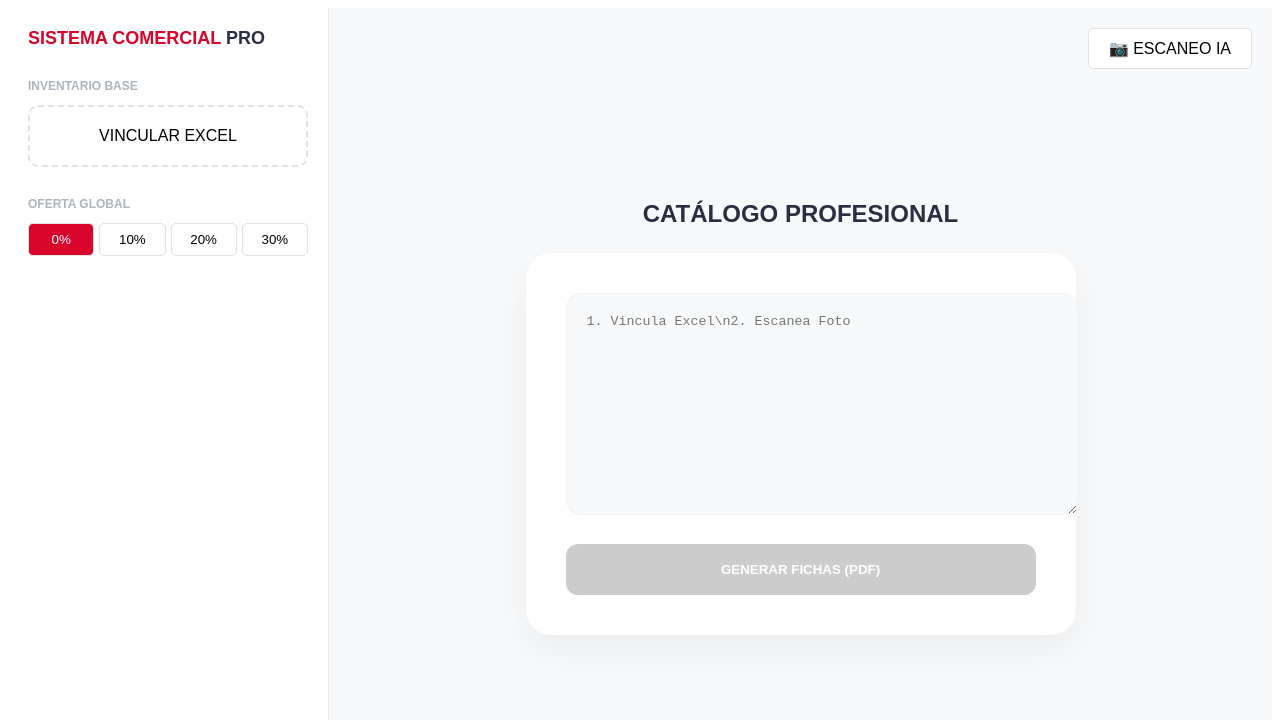
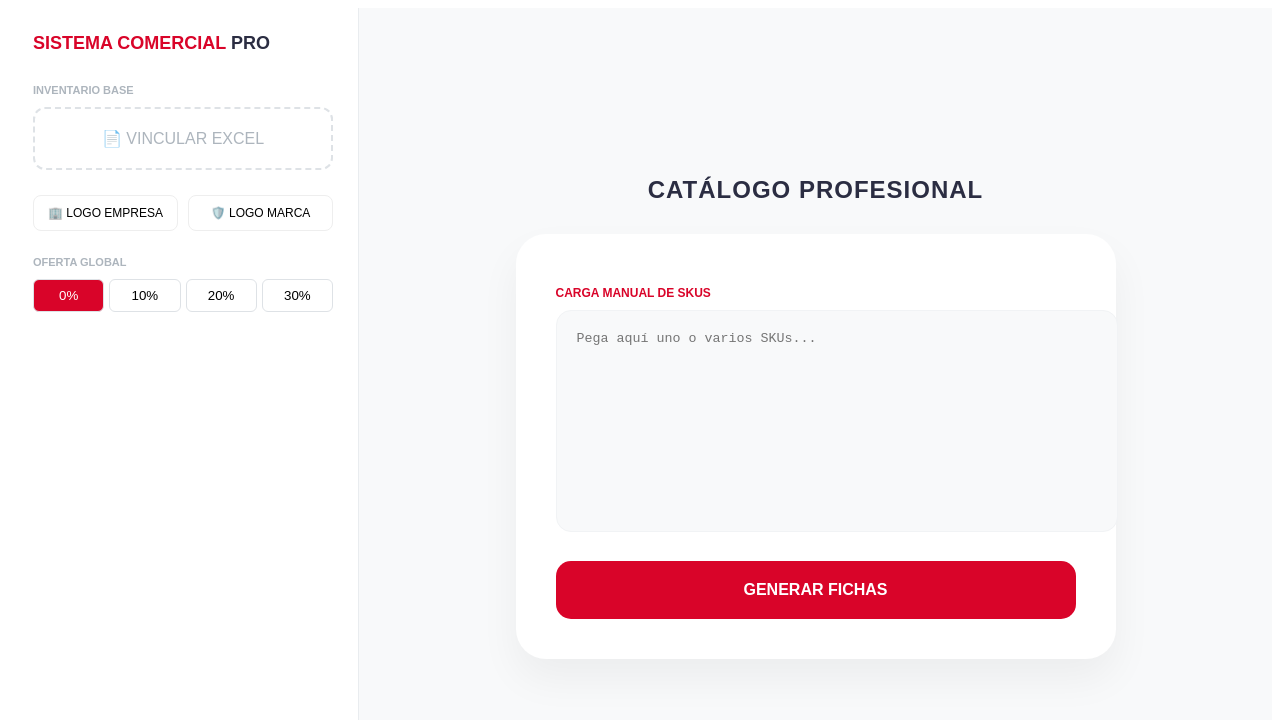
Before and after one commit to tabladamotosrepuestos-art/mi-app-estudio, a React (Vite) app in the folder mi-app-ai/: page / in a window 1280 px wide. Shown: the top 720 px of the page. Built offline with nearby package versions, Linux system fonts and the light colour scheme; no server answers; the HTML template or start-up script is replaced by a standard one.

Commit message:
Update App.tsx

```diff
--- a/mi-app-ai/src/App.tsx
+++ b/mi-app-ai/src/App.tsx
@@ -8,8 +8,10 @@ function App() {
   const [loading, setLoading] = useState(false);
   const [skus, setSkus] = useState("");
   const [dbPrecios, setDbPrecios] = useState<any[]>([]);
-  const [productosDetectados, setProductosDetectados] = useState<any[]>([]);
+  const [logoEmpresa, setLogoEmpresa] = useState<string | null>(null);
+  const [logoMarca, setLogoMarca] = useState<string | null>(null);
 
+  // 1. Vincular Excel de Inventario
   const handleExcelUpload = (e: React.ChangeEvent<HTMLInputElement>) => {
     const file = e.target.files?.[0];
     if (!file) return;
@@ -17,102 +19,104 @@ function App() {
     reader.onload = (evt) => {
       const bstr = evt.target?.result;
       const wb = XLSX.read(bstr, { type: 'binary' });
-      const ws = wb.Sheets[wb.SheetNames[0]];
-      const data = XLSX.utils.sheet_to_json(ws);
+      const data = XLSX.utils.sheet_to_json(wb.Sheets[wb.SheetNames[0]]);
       setDbPrecios(data);
-      alert(`¡Excel vinculado! ${data.length} productos listos.`);
+      alert("✅ Inventario vinculado correctamente.");
     };
     reader.readAsBinaryString(file);
   };
 
-  const handleFileUpload = async (e: React.ChangeEvent<HTMLInputElement>) => {
+  // 2. Cargar Logos (Empresa/Marca)
+  const handleImageUpload = (e: React.ChangeEvent<HTMLInputElement>, tipo: 'empresa' | 'marca') => {
     const file = e.target.files?.[0];
     if (!file) return;
-    setLoading(true);
     const reader = new FileReader();
-    reader.onloadend = async () => {
-      try {
-        const data = await extractProductsFromList(reader.result as string);
-        if (data.productos) {
-          const procesados = data.productos.map((prodIA: any) => {
-            const match = dbPrecios.find((p: any) =>
-              String(p.codigo).toLowerCase() === String(prodIA.codigo).toLowerCase()
-            );
-            return {
-              codigo: prodIA.codigo,
-              descripcion: match?.descripcion || prodIA.descripcion,
-              precio: match?.precio || "Consultar"
-            };
-          });
-          setProductosDetectados(procesados);
-          setSkus(procesados.map((p: any) => `${p.codigo} - ${p.descripcion} - $${p.precio}`).join("\n"));
-        }
-      } catch (error) {
-        alert("Error en el escaneo.");
-      } finally { setLoading(false); }
+    reader.onloadend = () => {
+      if (tipo === 'empresa') setLogoEmpresa(reader.result as string);
+      else setLogoMarca(reader.result as string);
     };
     reader.readAsDataURL(file);
   };
 
-  const generarPDF = () => {
+  // 3. Generar Ficha Profesional (PDF)
+  const generarFichas = () => {
     const doc = new jsPDF();
-    doc.setFontSize(18);
-    doc.text("SISTEMA COMERCIAL PRO - COTIZACIÓN", 14, 20);
+    const listaSkus = skus.split('\n').filter(s => s.trim() !== "");
 
-    // El parámetro 'p' ahora tiene tipo 'any' para evitar el error TS7006
-    const tableRows = productosDetectados.map((p: any) => [p.codigo, p.descripcion, `$${p.precio}`]);
+    doc.setFontSize(20);
+    doc.text("FICHA TÉCNICA DE PRODUCTOS", 14, 22);
+
+    // Si hay logo de empresa, lo ponemos en la esquina
+    if (logoEmpresa) doc.addImage(logoEmpresa, 'PNG', 160, 10, 30, 30);
+
+    const filas = listaSkus.map(sku => {
+      const info = dbPrecios.find((p: any) => String(p.codigo).toLowerCase() === sku.toLowerCase());
+      return [sku, info?.descripcion || "Sin descripción", `$${info?.precio || "0"}`];
+    });
 
     (doc as any).autoTable({
-      head: [['Código', 'Descripción', 'Precio']],
-      body: tableRows,
+      head: [['SKU', 'Descripción', 'Precio']],
+      body: filas,
       startY: 40,
-      theme: 'striped',
-      headStyles: { fillColor: [217, 4, 41] }
+      theme: 'grid',
+      headStyles: { fillColor: [217, 4, 41] } // Rojo del Sistema Pro
     });
 
-    doc.save("Cotizacion_Repuestos.pdf");
+    doc.save("Fichas_Comerciales.pdf");
   };
 
   return (
     <div style={{ display: 'flex', minHeight: '100vh', backgroundColor: '#f8f9fa', fontFamily: 'sans-serif' }}>
-      <aside style={{ width: '280px', backgroundColor: 'white', borderRight: '1px solid #e9ecef', padding: '20px' }}>
+      {/* Barra Lateral Izquierda - Tus herramientas de vinculación */}
+      <aside style={{ width: '300px', backgroundColor: 'white', borderRight: '1px solid #e9ecef', padding: '25px' }}>
         <div style={{ color: '#d90429', fontWeight: 'bold', marginBottom: '30px', fontSize: '18px' }}>
           SISTEMA COMERCIAL <span style={{color: '#2b2d42'}}>PRO</span>
         </div>
-        <p style={{ fontSize: '12px', color: '#adb5bd', fontWeight: 'bold' }}>INVENTARIO BASE</p>
-        <label style={{ display: 'block', border: '2px dashed #dee2e6', borderRadius: '10px', padding: '20px', textAlign: 'center', cursor: 'pointer', marginBottom: '30px' }}>
-          <input type="file" accept=".xlsx, .xls" hidden onChange={handleExcelUpload} />
-          {dbPrecios.length > 0 ? '✅ EXCEL VINCULADO' : 'VINCULAR EXCEL'}
-        </label>
-        <p style={{ fontSize: '12px', color: '#adb5bd', fontWeight: 'bold' }}>OFERTA GLOBAL</p>
+
+        <div style={{ marginBottom: '25px' }}>
+          <p style={{ fontSize: '11px', color: '#adb5bd', fontWeight: 'bold', textTransform: 'uppercase' }}>Inventario Base</p>
+          <label style={{ display: 'block', border: '2px dashed #dee2e6', borderRadius: '12px', padding: '20px', textAlign: 'center', cursor: 'pointer', color: dbPrecios.length > 0 ? '#27ae60' : '#adb5bd' }}>
+            <input type="file" accept=".xlsx, .xls" hidden onChange={handleExcelUpload} />
+            {dbPrecios.length > 0 ? '✅ EXCEL VINCULADO' : '📄 VINCULAR EXCEL'}
+          </label>
+        </div>
+
+        <div style={{ display: 'flex', gap: '10px', marginBottom: '25px' }}>
+          <label style={{ flex: 1, border: '1px solid #eee', padding: '10px', borderRadius: '8px', textAlign: 'center', cursor: 'pointer', fontSize: '12px' }}>
+            <input type="file" hidden onChange={(e) => handleImageUpload(e, 'empresa')} />
+            {logoEmpresa ? '✅ EMPRESA' : '🏢 LOGO EMPRESA'}
+          </label>
+          <label style={{ flex: 1, border: '1px solid #eee', padding: '10px', borderRadius: '8px', textAlign: 'center', cursor: 'pointer', fontSize: '12px' }}>
+            <input type="file" hidden onChange={(e) => handleImageUpload(e, 'marca')} />
+            {logoMarca ? '✅ MARCA' : '🛡️ LOGO MARCA'}
+          </label>
+        </div>
+
+        <p style={{ fontSize: '11px', color: '#adb5bd', fontWeight: 'bold' }}>OFERTA GLOBAL</p>
         <div style={{ display: 'flex', gap: '5px' }}>
           {['0%', '10%', '20%', '30%'].map((pct: string) => (
-            <button key={pct} style={{ flex: 1, padding: '8px', border: '1px solid #dee2e6', borderRadius: '5px', backgroundColor: pct === '0%' ? '#d90429' : 'white', color: pct === '0%' ? 'white' : 'black' }}>{pct}</button>
+            <button key={pct} style={{ flex: 1, padding: '8px', border: '1px solid #dee2e6', borderRadius: '6px', backgroundColor: pct === '0%' ? '#d90429' : 'white', color: pct === '0%' ? 'white' : 'black' }}>{pct}</button>
           ))}
         </div>
       </aside>
 
-      <main style={{ flex: 1, display: 'flex', flexDirection: 'column', alignItems: 'center', justifyContent: 'center', position: 'relative' }}>
-        <label style={{ position: 'absolute', top: '20px', right: '20px', padding: '10px 20px', borderRadius: '5px', border: '1px solid #dee2e6', backgroundColor: 'white', cursor: 'pointer' }}>
-          <input type="file" accept="image/*" hidden onChange={handleFileUpload} />
-          📷 {loading ? 'PROCESANDO...' : 'ESCANEO IA'}
-        </label>
-
-        <div style={{ textAlign: 'center', maxWidth: '550px', width: '100%' }}>
-          <h2 style={{ marginBottom: '25px', color: '#2b2d42' }}>CATÁLOGO PROFESIONAL</h2>
-          <div style={{ backgroundColor: 'white', padding: '40px', borderRadius: '25px', boxShadow: '0 15px 35px rgba(0,0,0,0.05)' }}>
-            <textarea
+      {/* Contenido Central */}
+      <main style={{ flex: 1, display: 'flex', flexDirection: 'column', alignItems: 'center', justifyContent: 'center' }}>
+        <div style={{ textAlign: 'center', width: '100%', maxWidth: '600px' }}>
+          <h2 style={{ marginBottom: '30px', color: '#2b2d42', letterSpacing: '1px' }}>CATÁLOGO PROFESIONAL</h2>
+          <div style={{ backgroundColor: 'white', padding: '40px', borderRadius: '30px', boxShadow: '0 20px 40px rgba(0,0,0,0.05)' }}>
+             <p style={{ color: '#d90429', fontWeight: 'bold', fontSize: '12px', marginBottom: '10px', textAlign: 'left' }}>CARGA MANUAL DE SKUS</p>
+             <textarea
               value={skus}
-              readOnly
-              placeholder="1. Vincula Excel\n2. Escanea Foto"
-              style={{ width: '100%', height: '180px', border: '1px solid #f1f3f5', borderRadius: '15px', padding: '20px', backgroundColor: '#f8f9fa', marginBottom: '25px' }}
+              onChange={(e) => setSkus(e.target.value)}
+              placeholder="Pega aquí uno o varios SKUs..."
+              style={{ width: '100%', height: '180px', border: '1px solid #f1f3f5', borderRadius: '15px', padding: '20px', backgroundColor: '#f8f9fa', marginBottom: '25px', outline: 'none', resize: 'none' }}
             />
             <button
-              onClick={generarPDF}
-              disabled={productosDetectados.length === 0}
-              style={{ width: '100%', padding: '18px', backgroundColor: productosDetectados.length > 0 ? '#d90429' : '#ccc', color: 'white', border: 'none', borderRadius: '12px', fontWeight: 'bold', cursor: 'pointer' }}
+              onClick={generarFichas}
+              style={{ width: '100%', padding: '20px', backgroundColor: '#d90429', color: 'white', border: 'none', borderRadius: '15px', fontWeight: 'bold', cursor: 'pointer', fontSize: '16px' }}
             >
-              GENERAR FICHAS (PDF)
+              GENERAR FICHAS
             </button>
           </div>
         </div>
```
